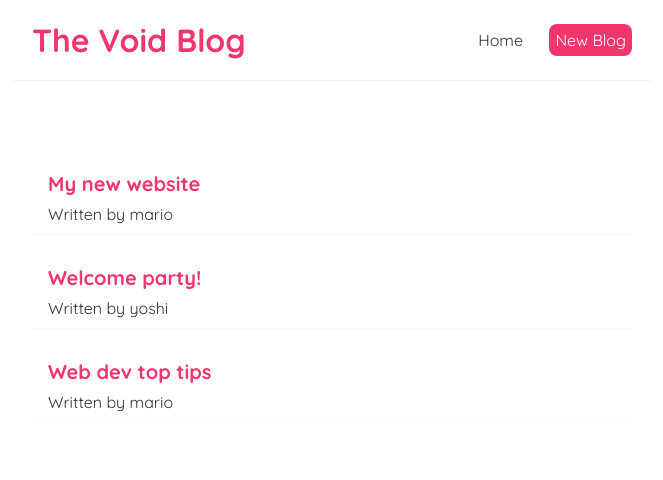
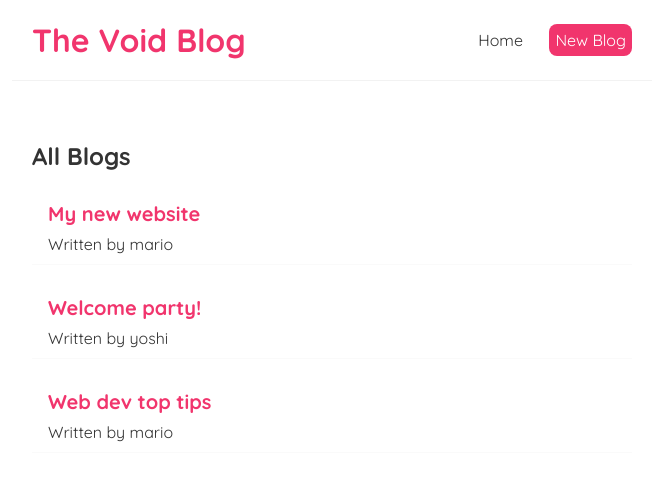
Before and after one commit to AnshumanX304/blog, a React (Create React App) app: page / in a window 1280 px wide. Shown: the top 480 px of the page, without its empty margins (308-971 px from the left). Built offline with nearby package versions, Linux system fonts and the light colour scheme.

Commit message:
separate component made for displaying blogs

```diff
--- /dev/null
+++ b/src/bloglist.js
@@ -0,0 +1,17 @@
+const Bloglist = (props) => {
+    const blogs=props.blogs;
+    const title=props.title;
+    return (
+    <div className="blog-list">
+        <h2>{title}</h2>
+        {blogs.map(blog => (
+            <div className="blog-preview" key={blog.id} >
+                <h2>{ blog.title }</h2>
+                <p>Written by { blog.author }</p>
+            </div>
+        ))}
+    </div>
+     );
+}
+
+export default Bloglist;
--- a/src/home.js
+++ b/src/home.js
@@ -1,4 +1,5 @@
 import{useState} from 'react';
+import Bloglist from './bloglist';
 const Home = () => {
     // const [name,setName]=useState('mario');
     // const [age,setAge]=useState(25);
@@ -15,14 +16,15 @@
             {/* <h1>Home page content</h1>
             <p>{name} is {age} years old</p>
             <button onClick={handleClick}>Click me</button> */}
-            {blogs.map(blog => (
+            {/* {blogs.map(blog => (
                 <div className="blog-preview" key={blog.id} >
                     <h2>{ blog.title }</h2>
                     <p>Written by { blog.author }</p>
                 </div>
-            ))}
+            ))} */}
+            <Bloglist blogs={blogs} title="All Blogs"/>
         </div>
-     );
+    );
 }
 
 export default Home ;
```
